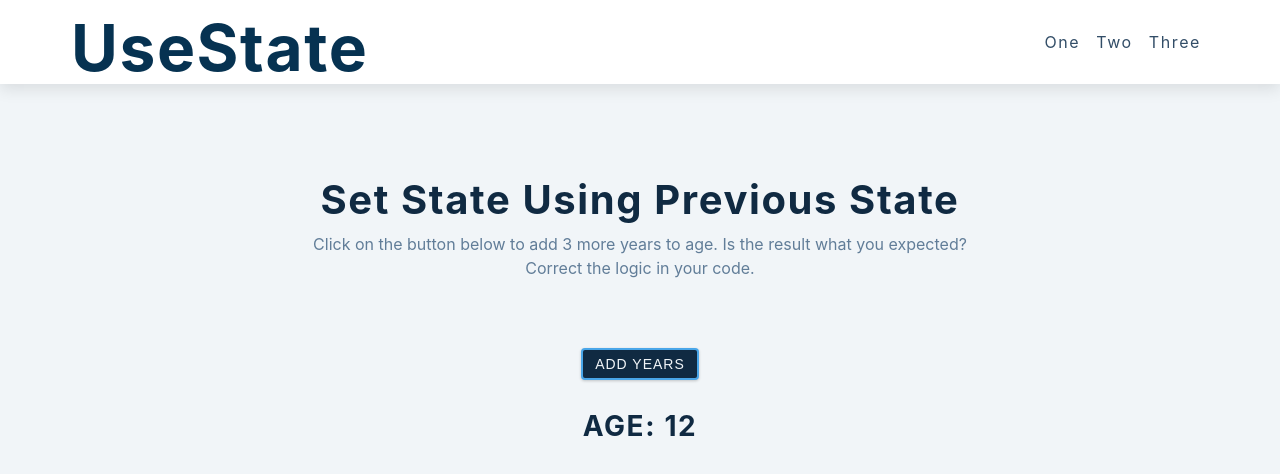
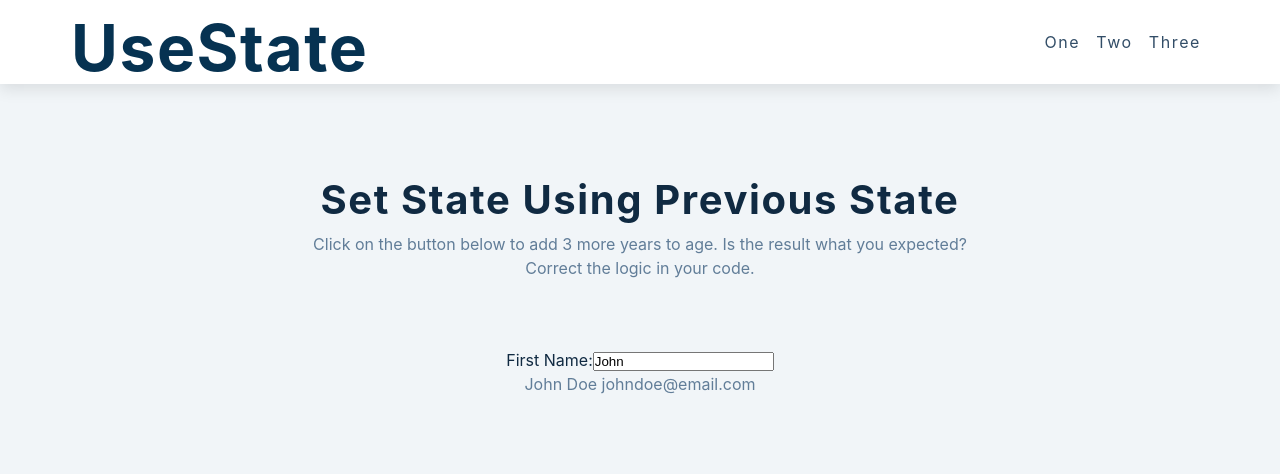
Before and after one commit to React-HTX/mini-hacks, a React (Create React App) app in the folder challenges/: page /three in a window 1280 px wide. Shown: the top 474 px of the page. Built offline with nearby package versions, Linux system fonts and the light colour scheme.

Commit message:
draft of object save logic

```diff
--- a/challenges/src/components/Three.jsx
+++ b/challenges/src/components/Three.jsx
@@ -1,12 +1,17 @@
 import React, { useState } from 'react';
 
 const Three = () => {
-  const [age, setAge] = useState(12);
+  const [inputsA, setInputsA] = useState({
+    firstName: 'John',
+    lastName: 'Doe',
+    email: 'johndoe@email.com',
+  });
 
-  function handleClick() {
-    setAge(age + 1);
-    setAge(age + 1);
-    setAge(age + 1);
+  function handleFormOneChange(e) {
+    setInputsA({
+      ...inputsA,
+      firstName: e.target.value,
+    });
   }
 
   return (
@@ -22,11 +27,17 @@ const Three = () => {
           </p>
         </div>
         <div className="section-center">
-          <button className="btn" type="button" onClick={handleClick}>
-            ADD YEARS
-          </button>
-          <div className="result">
-            <h3>AGE: {age}</h3>
+          <div className="form-container">
+            <label>First Name:</label>
+            <input
+              value={inputsA.firstName}
+              onChange={(e) => handleFormOneChange(e)}
+            />
+          </div>
+          <div>
+            <p>
+              {inputsA.firstName} {inputsA.lastName} {inputsA.email}
+            </p>
           </div>
         </div>
       </div>
```
